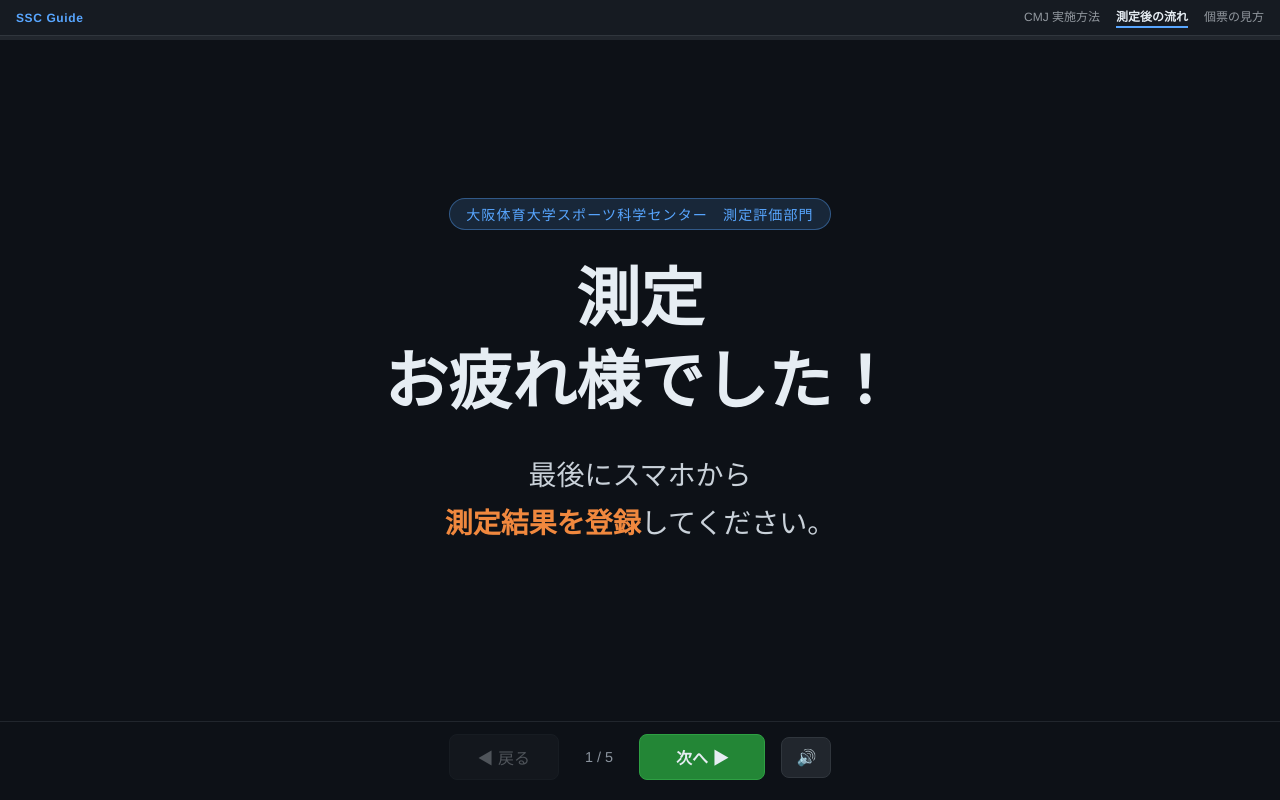
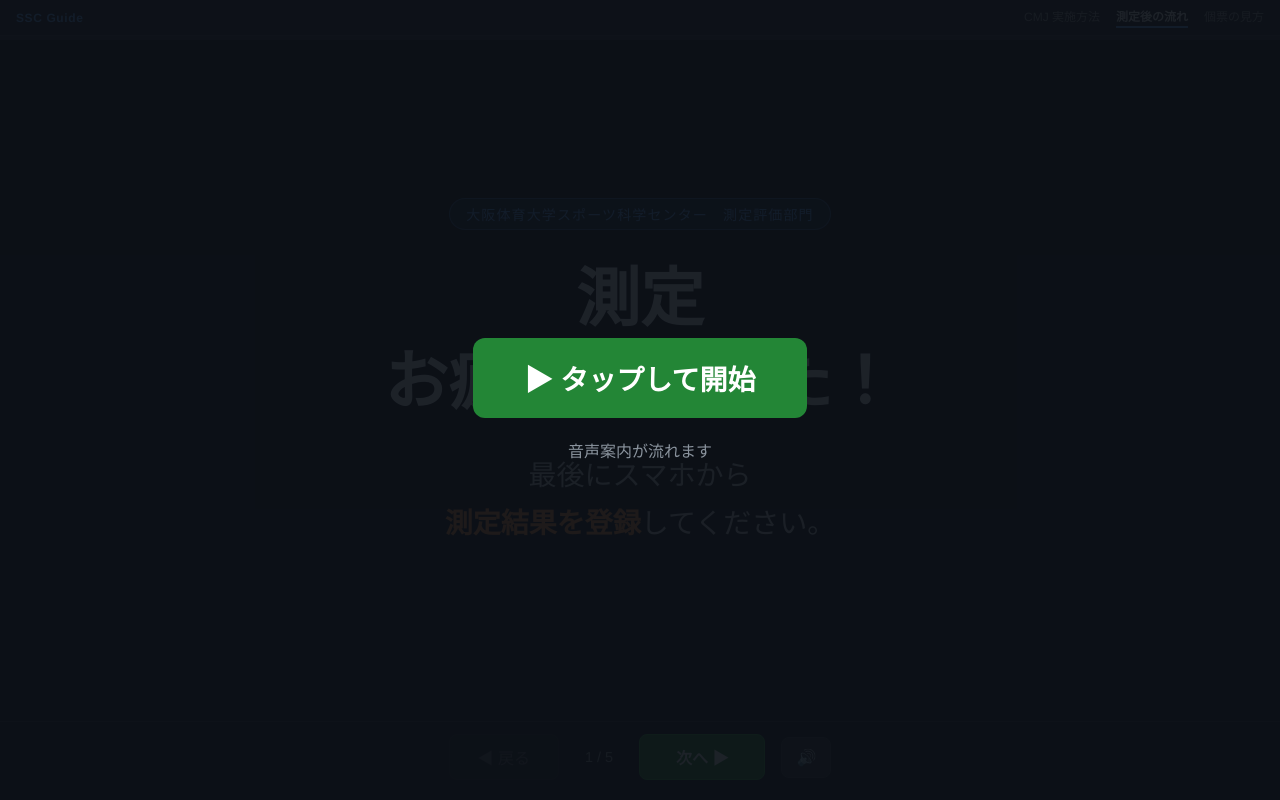
Before and after one commit to Hamaaloha/cmj-instruction, a plain HTML site: page post.html in a window 1280 px wide. Drawn offline with Linux system fonts and the light colour scheme.

Commit message:
Fix audio: add tap-to-start overlay to bypass autoplay block

```diff
--- a/post.html
+++ b/post.html
@@ -230,6 +230,32 @@
     min-width: 44px;
   }
   #step-counter { color: #8b949e; font-size: 0.9rem; min-width: 48px; text-align: center; }
+
+  /* ===== START OVERLAY ===== */
+  #start-overlay {
+    position: fixed;
+    inset: 0;
+    background: rgba(13,17,23,0.92);
+    display: flex;
+    flex-direction: column;
+    align-items: center;
+    justify-content: center;
+    z-index: 300;
+    gap: 20px;
+  }
+  #start-overlay p { color: #8b949e; font-size: 1rem; }
+  #btn-start {
+    background: #238636;
+    color: white;
+    border: none;
+    border-radius: 12px;
+    padding: 20px 52px;
+    font-size: clamp(20px, 3vw, 28px);
+    font-weight: 700;
+    cursor: pointer;
+    transition: background 0.2s;
+  }
+  #btn-start:hover { background: #2ea043; }
 </style>
 </head>
 <body>
@@ -242,6 +268,11 @@
     <a href="https://hamaaloha.github.io/ssc_guide/" class="site-nav-link">個票の見方</a>
   </div>
 </nav>
+
+<div id="start-overlay">
+  <button id="btn-start">▶ タップして開始</button>
+  <p>音声案内が流れます</p>
+</div>
 
 <div id="progress-bar"><div id="progress-fill"></div></div>
 
@@ -340,6 +371,7 @@ const AUTO_ADVANCE = [true, true, false, false, true];
 
 let currentSlide = 0;
 let muted        = false;
+let started      = false;
 let currentAudio = null;
 let nextTimer    = null;
 
@@ -360,6 +392,7 @@ function speak(n) {
     currentAudio.currentTime = 0;
     currentAudio = null;
   }
+  if (!started) return;
   if (muted) { scheduleNext(); return; }
   const src = `media/post_${String(n).padStart(2, '0')}.wav`;
   currentAudio = new Audio(src);
@@ -406,6 +439,12 @@ document.addEventListener('keydown', e => {
   if (e.key === 'm' || e.key === 'M') btnMute.click();
 });
 
+document.getElementById('btn-start').addEventListener('click', () => {
+  started = true;
+  document.getElementById('start-overlay').style.display = 'none';
+  speak(currentSlide);
+});
+
 window.addEventListener('load', () => showSlide(0));
 </script>
 </body>
```
